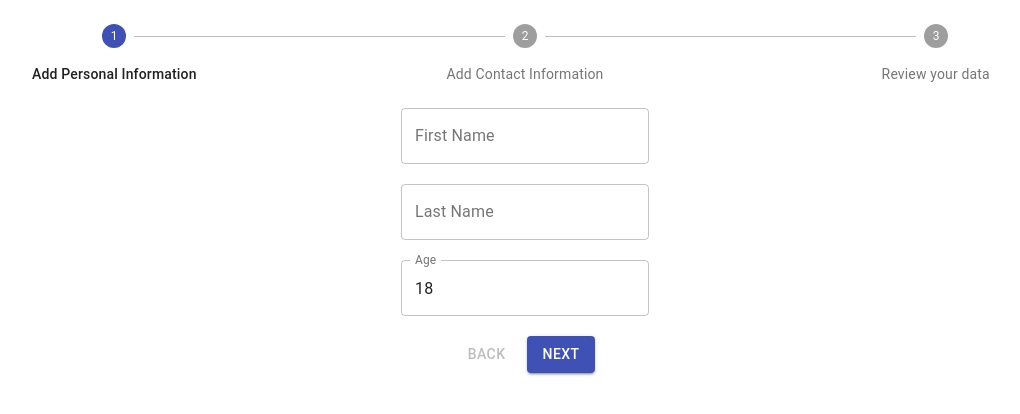
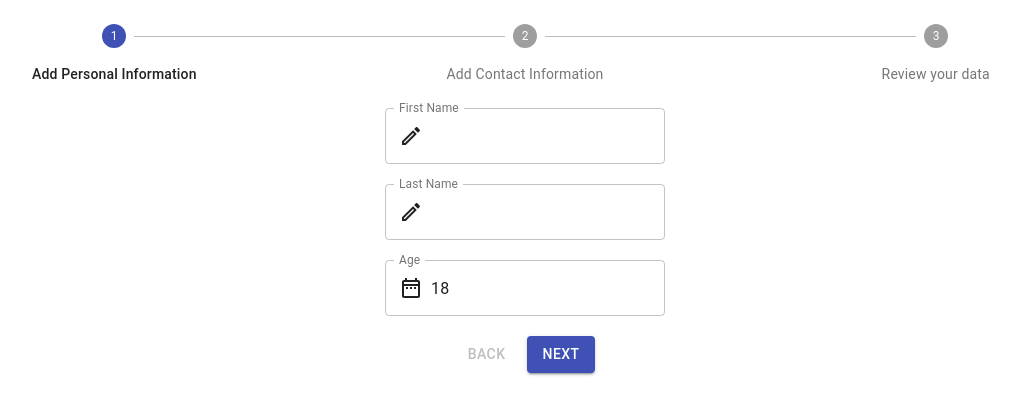
Before and after one commit to realahsanshah/Project10-Signup-Multistep, a React (Create React App) app: page / in a window 1280 px wide. Shown: the top 414 px of the page, without its empty margins (115-1135 px from the left). Built offline with nearby package versions, Linux system fonts and the light colour scheme.

Commit message:
Added Icons

```diff
--- a/package.json
+++ b/package.json
@@ -4,6 +4,7 @@
   "private": true,
   "dependencies": {
     "@material-ui/core": "^4.11.0",
+    "@material-ui/icons": "^4.9.1",
     "@reduxjs/toolkit": "^1.4.0",
     "@testing-library/jest-dom": "^4.2.4",
     "@testing-library/react": "^9.3.2",
--- a/src/components/Forms/ContactInfoForm.tsx
+++ b/src/components/Forms/ContactInfoForm.tsx
@@ -2,10 +2,12 @@ import * as React from 'react';
 import { Formik, Form, Field, ErrorMessage } from 'formik';
 import { useSelector, useDispatch, RootStateOrAny } from 'react-redux';
 import * as Yup from 'yup';
-import { TextField } from '@material-ui/core';
+import { TextField, InputAdornment } from '@material-ui/core';
 import { addEmail, addPhone } from '../../store/UserSlice';
 import Button from '@material-ui/core/Button';
 import { makeStyles, Theme, createStyles } from '@material-ui/core/styles';
+import MailOutlineIcon from '@material-ui/icons/MailOutline';
+import PhoneIcon from '@material-ui/icons/Phone';
 
 export interface ContactInfoFormProps {
     submit: any
@@ -62,6 +64,13 @@ const ContactInfoForm: React.SFC<ContactInfoFormProps> = ({ submit }) => {
                                 label="E-Mail"
                                 name="email"
                                 id="email"
+                                InputProps={{
+                                    startAdornment: (
+                                        <InputAdornment position="start">
+                                          <MailOutlineIcon />
+                                        </InputAdornment>
+                                      ),
+                                }}
                             />
                             <br />
                             <ErrorMessage name='email' render={(msg: string) => (
@@ -77,6 +86,13 @@ const ContactInfoForm: React.SFC<ContactInfoFormProps> = ({ submit }) => {
                                 label="Phone"
                                 name="phone"
                                 id="phone"
+                                InputProps={{
+                                    startAdornment: (
+                                        <InputAdornment position="start">
+                                          <PhoneIcon />
+                                        </InputAdornment>
+                                      ),
+                                }}
                             />
                             <br />
                             <ErrorMessage name='phone' render={(msg: string) => (
--- a/src/components/Forms/PersonalInfoForm.tsx
+++ b/src/components/Forms/PersonalInfoForm.tsx
@@ -2,10 +2,12 @@ import * as React from 'react';
 import { Formik, Form, Field, ErrorMessage } from 'formik';
 import { useSelector, useDispatch, RootStateOrAny } from 'react-redux';
 import * as Yup from 'yup';
-import { TextField } from '@material-ui/core';
+import { TextField,InputAdornment } from '@material-ui/core';
 import { addFirstname, addLastname, addAge } from '../../store/UserSlice';
 import Button from '@material-ui/core/Button';
 import { makeStyles, Theme, createStyles } from '@material-ui/core/styles';
+import CreateOutlinedIcon from '@material-ui/icons/CreateOutlined';
+import DateRangeOutlinedIcon from '@material-ui/icons/DateRangeOutlined';
 
 export interface PersonalInfoFormProps {
     submit:any
@@ -69,6 +71,13 @@ const PersonalInfoForm: React.SFC<PersonalInfoFormProps> = ({submit}) => {
                                 label="First Name"
                                 name="firstname"
                                 id="firstname"
+                                InputProps={{
+                                    startAdornment: (
+                                        <InputAdornment position="start">
+                                          <CreateOutlinedIcon />
+                                        </InputAdornment>
+                                      ),
+                                }}
                             />
                             <br />
                             <ErrorMessage name='firstname' render={(msg: string) => (
@@ -84,6 +93,13 @@ const PersonalInfoForm: React.SFC<PersonalInfoFormProps> = ({submit}) => {
                                 label="Last Name"
                                 name="lastname"
                                 id="lastname"
+                                InputProps={{
+                                    startAdornment: (
+                                        <InputAdornment position="start">
+                                          <CreateOutlinedIcon />
+                                        </InputAdornment>
+                                      ),
+                                }}
                             />
                             <br />
                             <ErrorMessage name='lastname' render={(msg: string) => (
@@ -99,6 +115,13 @@ const PersonalInfoForm: React.SFC<PersonalInfoFormProps> = ({submit}) => {
                                 label="Age"
                                 name="age"
                                 id="age"
+                                InputProps={{
+                                    startAdornment: (
+                                        <InputAdornment position="start">
+                                          <DateRangeOutlinedIcon />
+                                        </InputAdornment>
+                                      ),
+                                }}
                             />
                             <br />
                             <ErrorMessage name='age' render={(msg: string) => (
```
Also changed, not shown: 1 other file (tests, documents, lock files or other folders).
